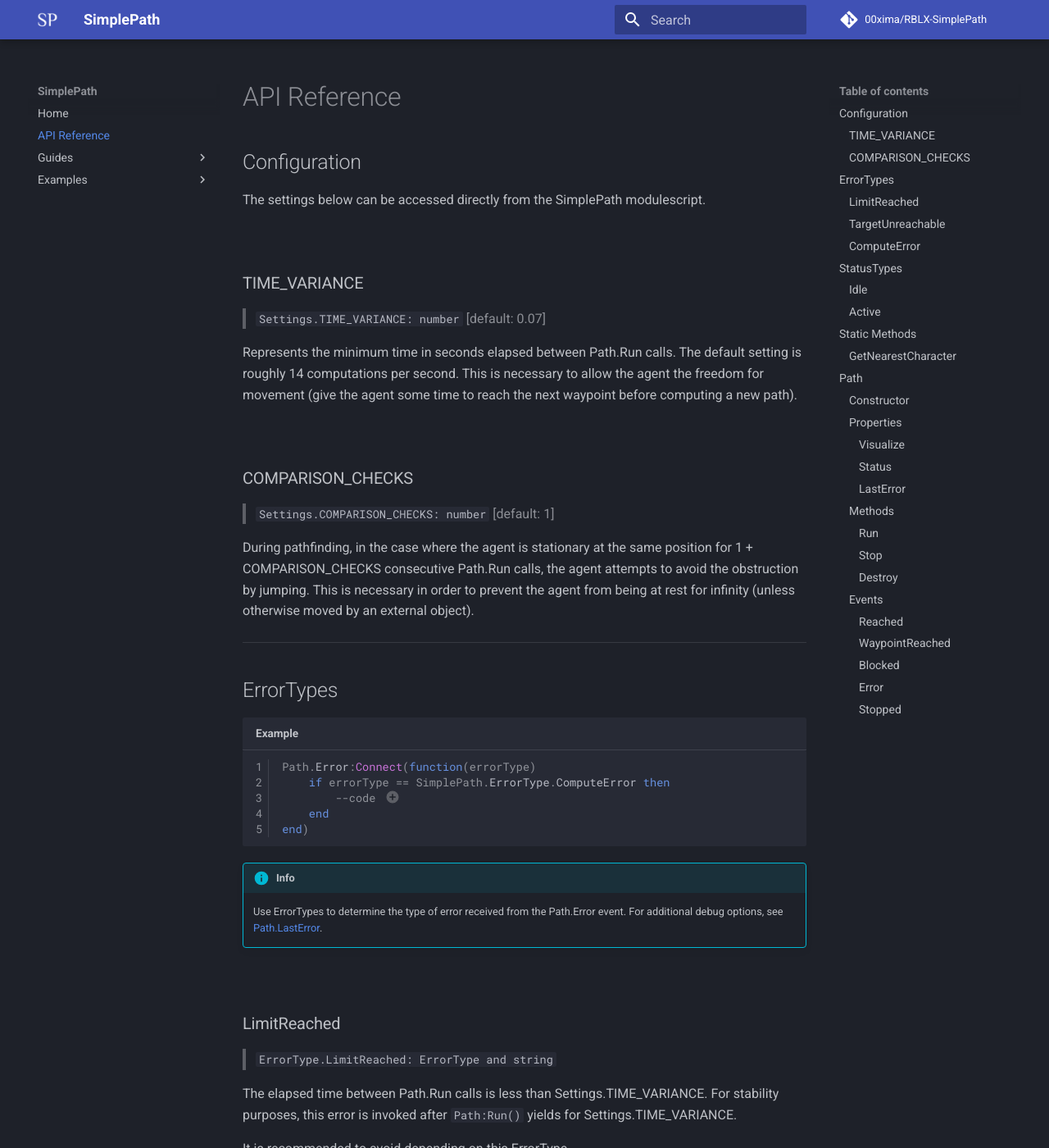
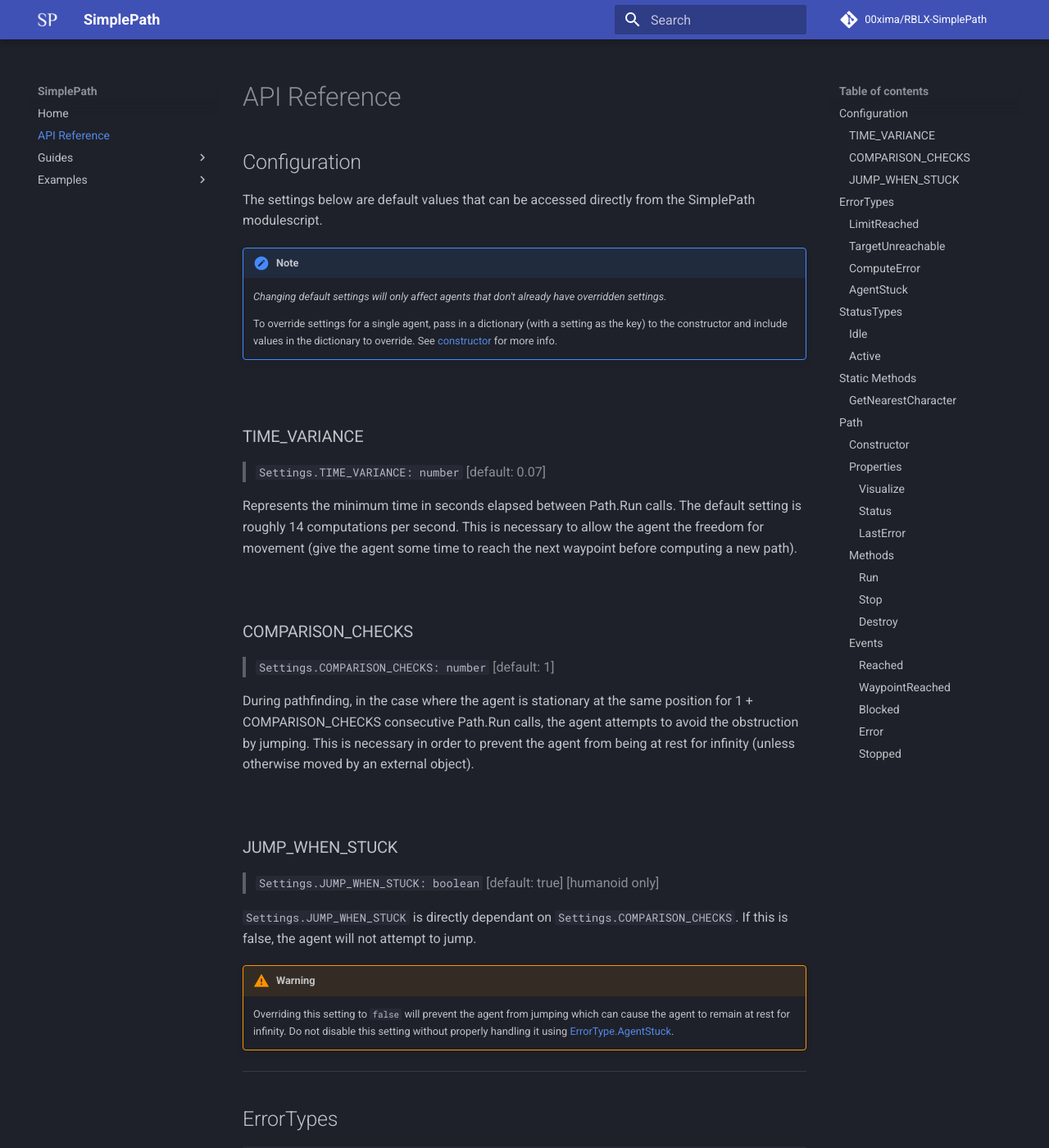
Before and after one commit to grayzcale/simplepath, an MkDocs documentation site: the page built from docs/api-reference.md, in a window 1280 px wide and 1400 px high. Shown: the whole window at 82% size. Built offline with MkDocs 1.6.1 and Material for MkDocs 9.7.7, drawn with Linux system fonts in a browser that asks for light colours; comment, search, counter and statistics services are not loaded; some of the changed text lies outside the part shown.

Commit message:
Update v2.2.0

```diff
--- a/docs/api-reference.md
+++ b/docs/api-reference.md
@@ -1,6 +1,11 @@
 ## Configuration
 
-The settings below can be accessed directly from the SimplePath modulescript.
+The settings below are default values that can be accessed directly from the SimplePath modulescript.
+
+!!! Note
+	*Changing default settings will only affect agents that don't already have overridden settings.*
+
+	To override settings for a single agent, pass in a dictionary (with a setting as the key) to the constructor and include values in the dictionary to override. See [constructor](#constructor) for more info.
 
 <br>
 
@@ -15,6 +20,16 @@
 > `Settings.COMPARISON_CHECKS: number` [default: 1]
 
 During pathfinding, in the case where the agent is stationary at the same position for 1 + COMPARISON_CHECKS consecutive Path.Run calls, the agent attempts to avoid the obstruction by jumping. This is necessary in order to prevent the agent from being at rest for infinity (unless otherwise moved by an external object).
+
+<br>
+
+### JUMP_WHEN_STUCK
+> `Settings.JUMP_WHEN_STUCK: boolean` [default: true] [humanoid only]
+
+`Settings.JUMP_WHEN_STUCK` is directly dependant on `Settings.COMPARISON_CHECKS`. If this is false, the agent will not attempt to jump.
+
+!!! Warning
+	Overriding this setting to `false` will prevent the agent from jumping which can cause the agent to remain at rest for infinity. Do not disable this setting without properly handling it using [ErrorType.AgentStuck](#agentstuck).
 
 <hr>
 
@@ -57,6 +72,16 @@
 
 Path computation failed.
 
+<br>
+
+### AgentStuck
+> `ErrorType.AgentStuck: ErrorType and string`
+
+Agent is stuck (possibly due to an obstruction of some kind).
+
+!!! Note
+	This is different from Path.Blocked in the sense that it is detected by SimplePath itself when the agent does not move for [Settings.COMPARISON_CHECKS](#comparison_checks) + 1 consecutive Path.Run calls.
+
 <hr>
 
 ## StatusTypes
@@ -97,9 +122,9 @@
 
 #### Constructor
 
-> `<Path> SimplePath.new(agent: model, agentParameters: Dictionary or nil)`
+> `<Path> SimplePath.new(agent: model, agentParameters: Dictionary or nil, override: Dictionary or nil)`
 
-Creates a new Path object using the `agent` and optional `agentParameters`.
+Creates a new Path object using the `agent` with optional `agentParameters`. Pass in `override` as a dictionary that includes a [setting](#configuration) and its overridden value.
 
 !!! Note
 	`SimplePath.new()` is a constructor that creates a new Path and it should only be created once per agent. You can call `Path:Run()` on the same Path object multiple times without having to create a new Path every time you need to do pathfinding.
@@ -181,12 +206,15 @@
 <br>
 
 #### WaypointReached
->`<RBXScriptSignal> Path.WaypointReached(agent: model, next: PathWaypoint)`
+>`<RBXScriptSignal> Path.WaypointReached(agent: model, last: PathWaypoint, next: PathWaypoint)`
 
 This event is fired every time the next `PathWaypoint` is reached.
 
 !!! Note
 	Make use of this event when pathfinding for non-humanoids.
+
+!!! Warning
+	For stabililty purposes, this event will **not** fire for the second-last waypoint when used for Humanoids.
 
 <br>
 
@@ -198,7 +226,7 @@
 <br>
 
 #### Error
->`<RBXScriptSignal> Path.Error(error: ErrorType)`
+>`<RBXScriptSignal> Path.Error(error: ErrorType and string)`
 
 Fires when an error from any of the [ErrorTypes](#errortypes) occurs.
 
```
Also changed, not shown: CHANGELOG.md (+16 -0 lines), 1 other file.
